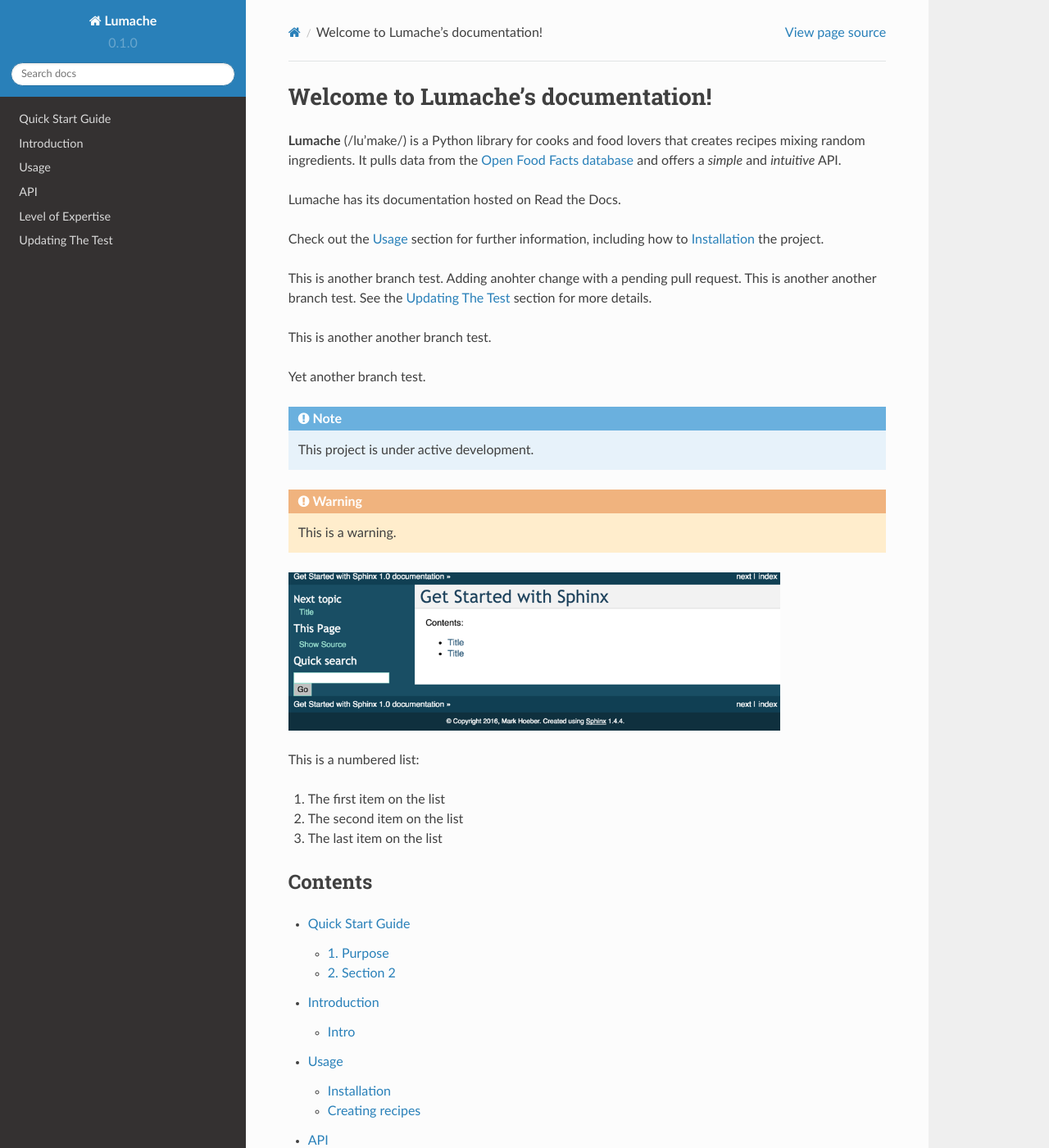
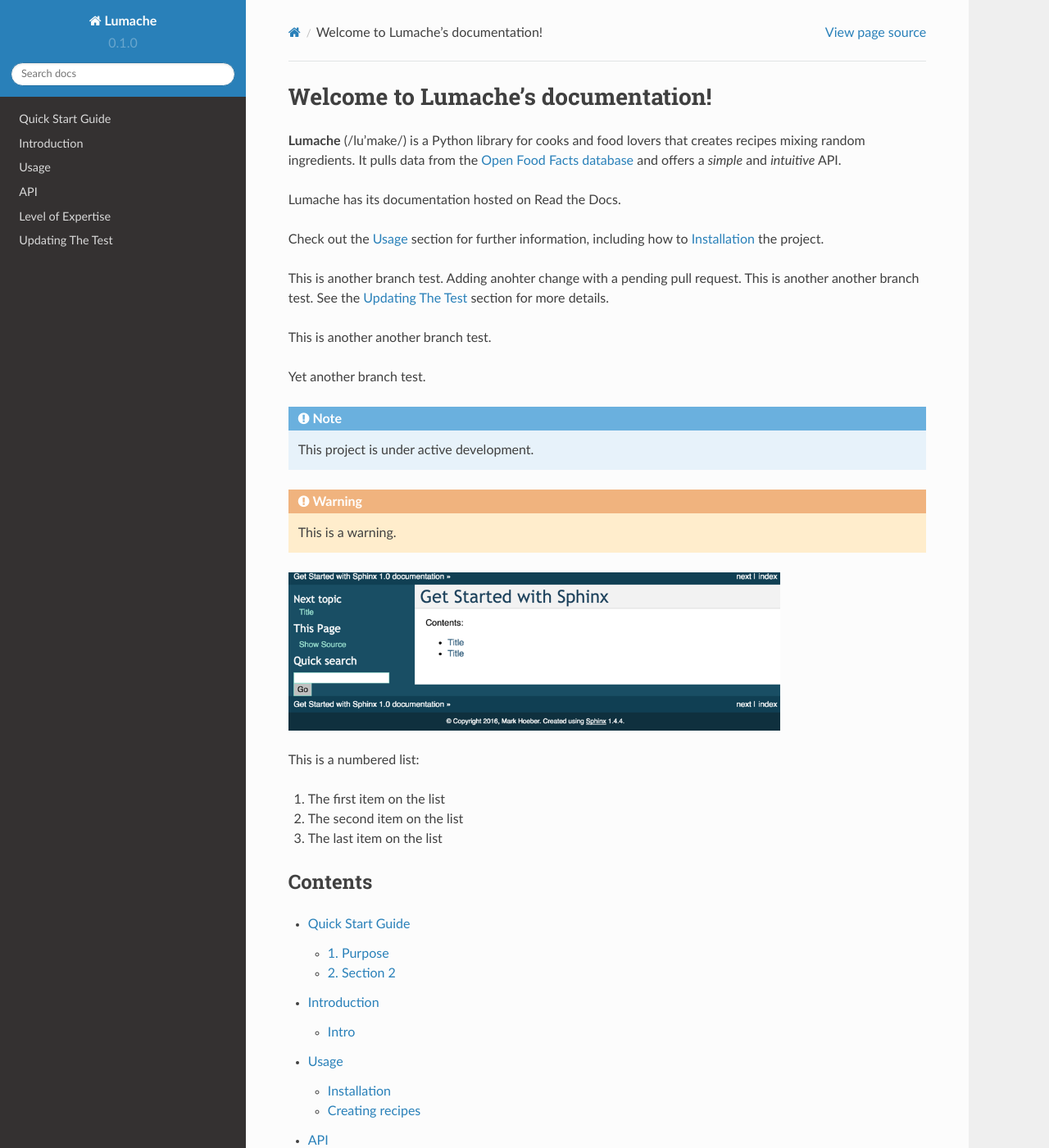
Before and after one commit to lhelms2/rtd-template, a Sphinx documentation site: the page built from docs/source/index.rst, in a window 1280 px wide and 1400 px high. Shown: the whole window at 82% size. Built offline with Sphinx 7.4.7 and the Read the Docs theme 2.0.0, drawn with Linux system fonts in a browser that asks for light colours.

Commit message:
Update custom.css

```diff
--- a/docs/source/_static/css/custom.css
+++ b/docs/source/_static/css/custom.css
@@ -1,3 +1,3 @@
 .wy-nav-content{
-    max-width: 85% !important;
+    max-width: 90% !important;
 }
```
